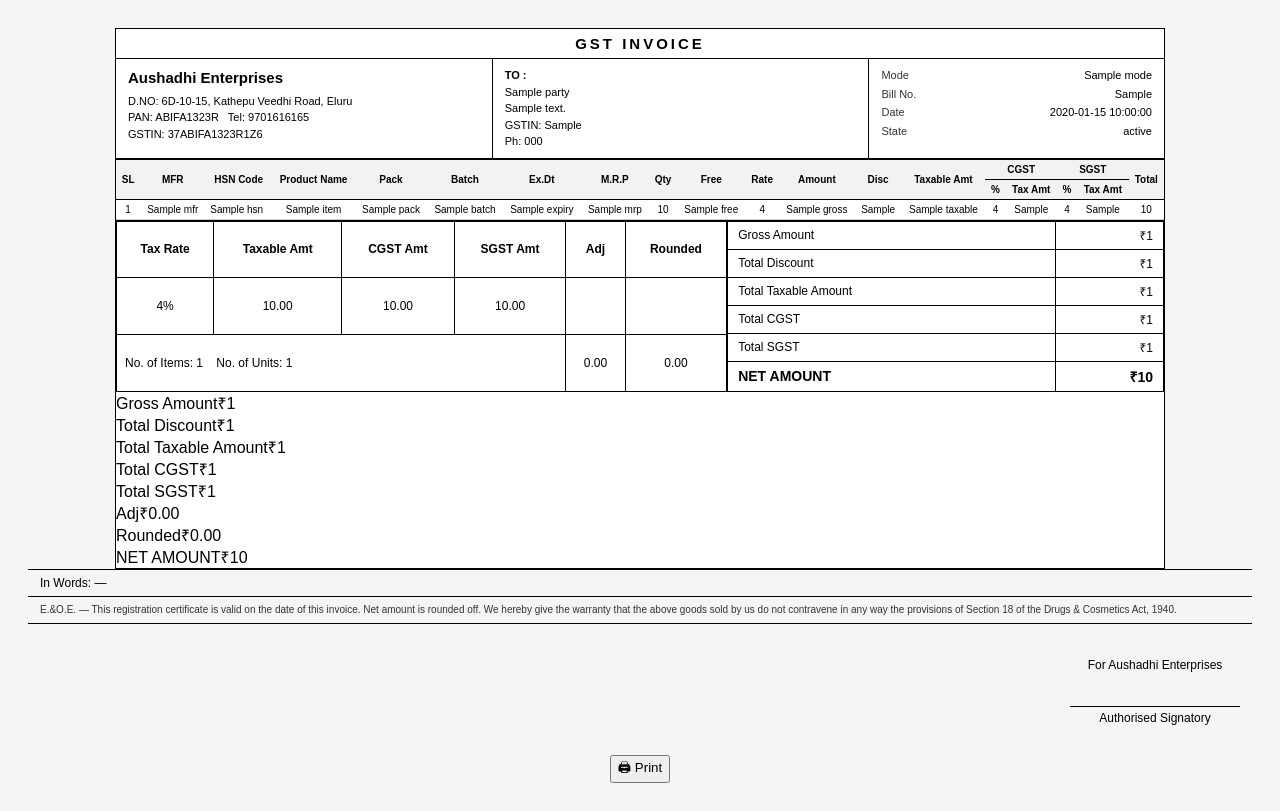
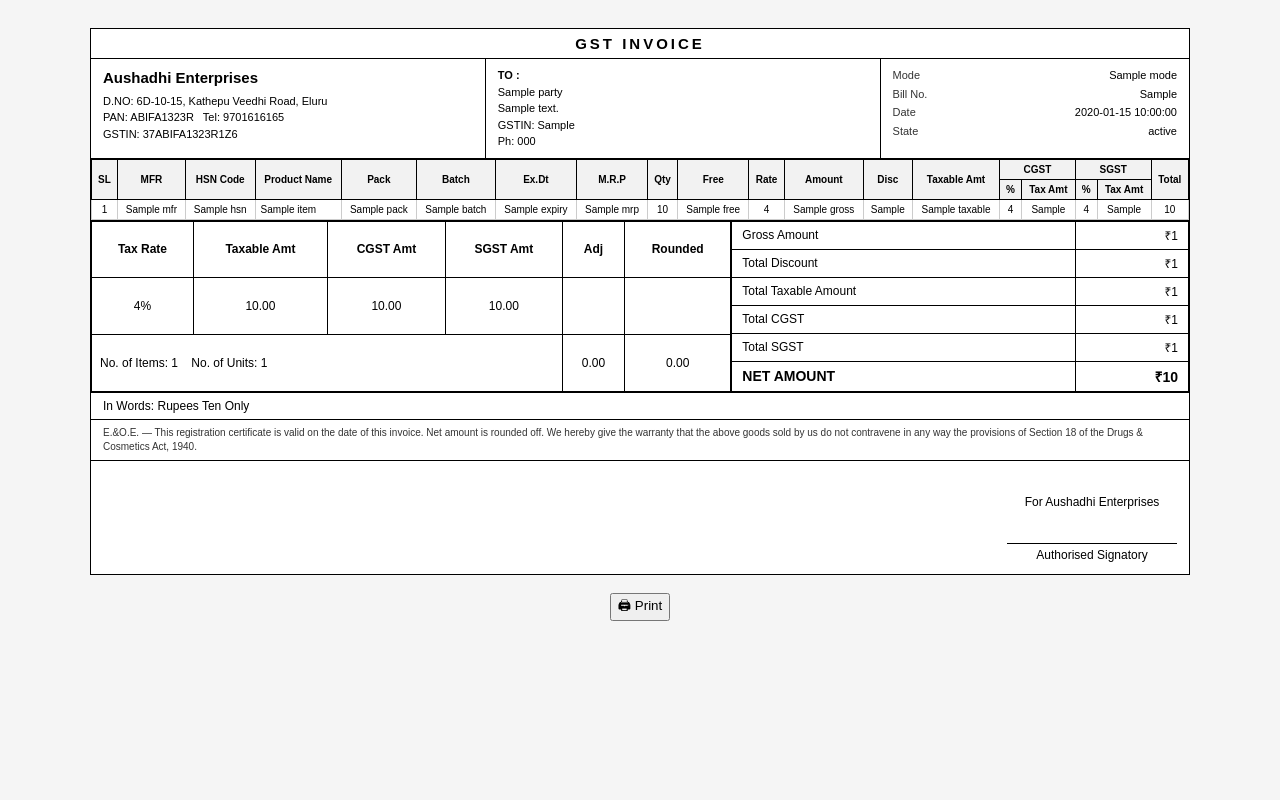
Before and after one commit to Sadiyamd029/pharma-billing, a Flask app: template templates/invoice.html in a window 1280 px wide. After the commit the page ends 621 px from the top, so only its background shows below. Run offline with Flask 3, Linux system fonts and the light colour scheme; the template is opened without the code that fills it: most values are stand-ins (such as "Sample title", 1, 10 or a date in 2020).

Commit message:
full rebuild of invoice template - fixed duplicate summary block

```diff
--- a/templates/invoice.html
+++ b/templates/invoice.html
@@ -13,7 +13,7 @@
         }
 
         #invoice {
-            max-width: 1050px;
+            max-width: 1100px;
             margin: 0 auto;
             border: 1px solid #000;
             background: #fff;
@@ -57,17 +57,16 @@
         table.items th, table.items td {
             padding: 4px 5px;
             text-align: center;
-            border-bottom: 1px solid #ccc;
+            border: 1px solid #ccc;
             font-size: 10px;
         }
 
         table.items th {
             background-color: #f2f2f2;
-            border-top: 1px solid #000;
-            border-bottom: 1px solid #000;
+            border: 1px solid #000;
         }
 
-        table.items td:nth-child(3) { text-align: left; }
+        table.items td:nth-child(4) { text-align: left; }
 
         .summary-wrap {
             display: flex;
@@ -76,6 +75,7 @@
 
         table.tax-table, table.totals-table {
             border-collapse: collapse;
+            width: 100%;
         }
 
         table.tax-table {
@@ -265,17 +265,6 @@
             <tr class="net"><td>NET AMOUNT</td><td>₹{{ total }}</td></tr>
         </table>
     </div>
-        <div class="right">
-            <div><span>Gross Amount</span><span>₹{{ total_gross }}</span></div>
-            <div><span>Total Discount</span><span>₹{{ total_disc }}</span></div>
-            <div><span>Total Taxable Amount</span><span>₹{{ total_taxable }}</span></div>
-            <div><span>Total CGST</span><span>₹{{ total_cgst }}</span></div>
-            <div><span>Total SGST</span><span>₹{{ total_sgst }}</span></div>
-            <div><span>Adj</span><span>₹{{ "%.2f"|format(adj) }}</span></div>
-            <div><span>Rounded</span><span>₹{{ "%.2f"|format(rounding) }}</span></div>
-            <div class="net"><span>NET AMOUNT</span><span>₹{{ total }}</span></div>
-        </div>
-    </div>
 
     <div class="inv-words">
         In Words: <span id="amountInWords">—</span>
@@ -321,8 +310,9 @@ function numberToWords(num) {
     return num === 0 ? 'Zero' : inWords(Math.round(num));
 }
 
-const netText = document.querySelector('.summary .net span:last-child').textContent.replace(/[^\d.]/g, '');
-const netVal = parseFloat(netText) || 0;
+// Total comes straight from the template, not scraped from the page —
+// avoids breaking if the layout around it ever changes again.
+const netVal = {{ total }};
 document.getElementById('amountInWords').textContent = 'Rupees ' + numberToWords(netVal) + ' Only';
 </script>
 
```
Lines whose indentation alone changed are shown as unchanged.
